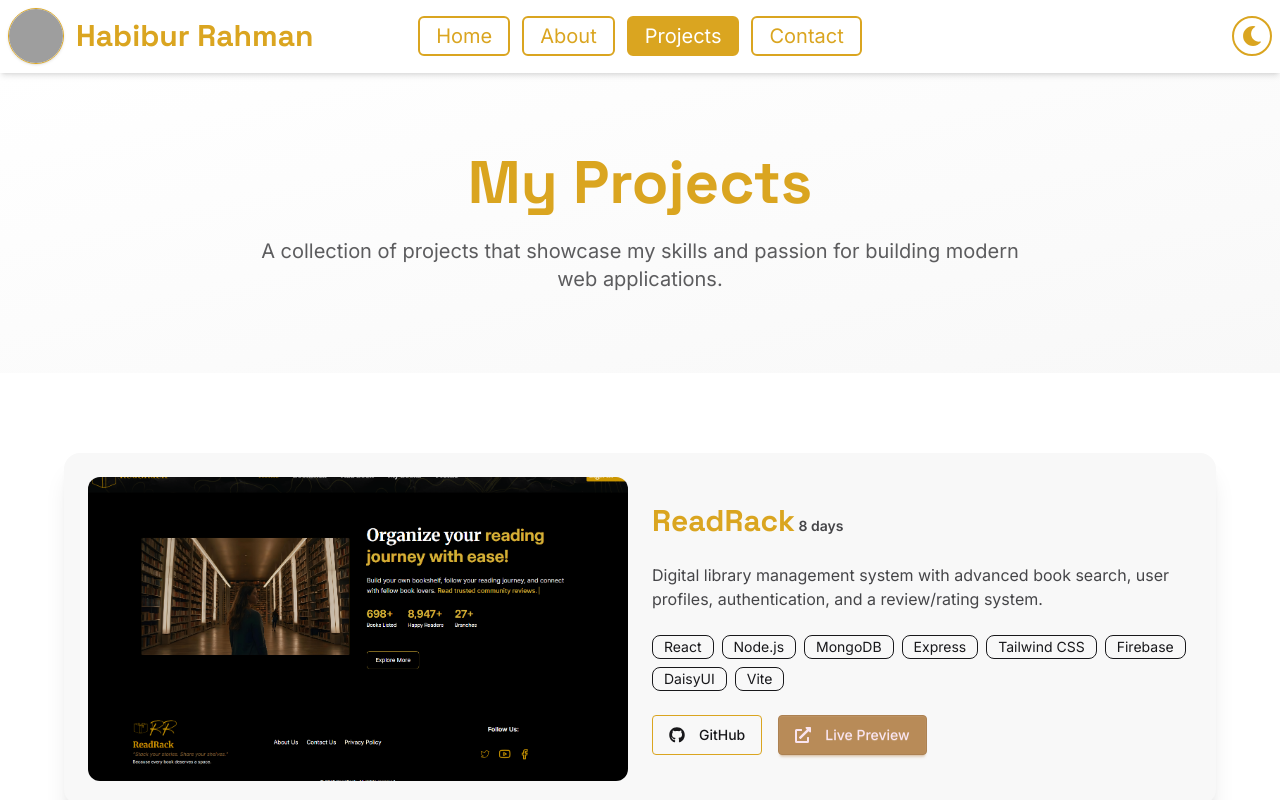
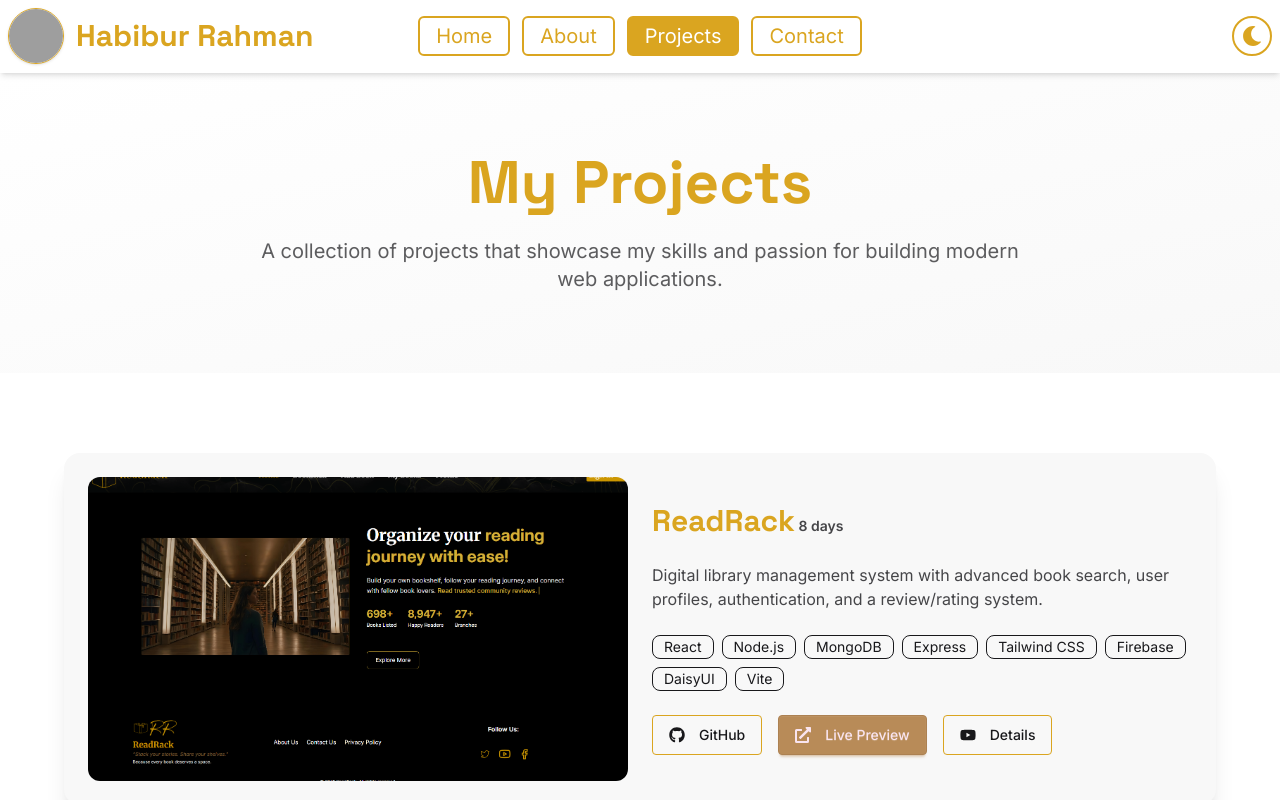
Before and after one commit to HabiburRahmanZihad/Habibur-Rahman-Zihad-Web, a React (Vite) app: page /projects in a window 1280 px wide. Shown: the top 800 px of the page. Built offline with nearby package versions, Linux system fonts and the light colour scheme; grey boxes are pictures that could not be loaded.

Commit message:
Add youtube link for details

```diff
--- /dev/null
+++ b/src/Pages/Projects/ProjectCard.jsx
@@ -0,0 +1,59 @@
+import { motion } from 'framer-motion';
+import { FaGithub, FaExternalLinkAlt, FaYoutube } from 'react-icons/fa';
+import { Link } from 'react-router';
+import Button from '../../Components/Buttons/Button';
+
+const ProjectCard = ({ project, index }) => {
+    return (
+        <motion.div
+            initial={{ opacity: 0, y: 50 }}
+            animate={{ opacity: 1, y: 0 }} // ✅ changed from whileInView to animate
+            transition={{ delay: index * 0.2, duration: 0.6, ease: 'easeOut' }}
+            className="flex flex-col lg:flex-row gap-4 sm:gap-6 bg-base-200 p-4 sm:p-6 rounded-2xl shadow-xl hover:shadow-2xl transition-shadow duration-300 overflow-hidden"
+        >
+            <div className="w-full">
+                <motion.img
+                    whileHover={{ scale: 1.03 }}
+                    transition={{ type: 'spring', stiffness: 200 }}
+                    src={project.image}
+                    alt={`${project.title} screenshot`}
+                    className="rounded-xl w-full h-auto object-cover aspect-video max-h-64 md:max-h-full"
+                />
+            </div>
+
+            <div className="flex flex-col justify-around w-full">
+                <div className="space-y-2 md:space-y-6">
+                    <h3 className="text-2xl md:text-3xl font-extrabold text-primary">
+                        {project.title}
+                        <span className="text-base-content/80 text-sm"> {project.duration}</span>
+                    </h3>
+                    <p className="text-sm sm:text-base text-base-content/80">{project.description}</p>
+                    <div className="flex flex-wrap gap-2">
+                        {project.technologies.map((tech, i) => (
+                            <span key={i} className="badge badge-outline">{tech}</span>
+                        ))}
+                    </div>
+                    <div className="flex flex-wrap gap-4 mt-4">
+                        <Link to={project.githubUrl} target="_blank">
+                            <Button variant="ghost" icon={FaGithub} iconPosition="left" className='border border-primary'>
+                                GitHub
+                            </Button>
+                        </Link>
+                        <Link to={project.liveUrl} target="_blank">
+                            <Button variant="secondary" icon={FaExternalLinkAlt} iconPosition="left">
+                                Live Preview
+                            </Button>
+                        </Link>
+                        <Link to={project.youtube_Video} target="_blank">
+                            <Button variant="ghost" icon={FaYoutube} iconPosition="left" className='border border-primary'>
+                                Details
+                            </Button>
+                        </Link>
+                    </div>
+                </div>
+            </div>
+        </motion.div>
+    );
+};
+
+export default ProjectCard;
--- a/src/Pages/Projects/Projects.jsx
+++ b/src/Pages/Projects/Projects.jsx
@@ -1,58 +1,11 @@
 import { motion } from 'framer-motion';
-import { FaGithub, FaExternalLinkAlt } from 'react-icons/fa';
+import { FaGithub } from 'react-icons/fa';
 import Button from '../../Components/Buttons/Button';
 import { Link, useLocation } from 'react-router';
 import ReadRackImg from '../../assets/AllPic/Projects/ReadRack.png';
 import SnapTaskerImg from '../../assets/AllPic/Projects/SnapTasker.png';
 import JobNestImg from '../../assets/AllPic/Projects/JobNestWeb.png';
-
-const ProjectCard = ({ project, index }) => {
-    return (
-        <motion.div
-            initial={{ opacity: 0, y: 50 }}
-            animate={{ opacity: 1, y: 0 }} // ✅ changed from whileInView to animate
-            transition={{ delay: index * 0.2, duration: 0.6, ease: 'easeOut' }}
-            className="flex flex-col lg:flex-row gap-4 sm:gap-6 bg-base-200 p-4 sm:p-6 rounded-2xl shadow-xl hover:shadow-2xl transition-shadow duration-300 overflow-hidden"
-        >
-            <div className="w-full">
-                <motion.img
-                    whileHover={{ scale: 1.03 }}
-                    transition={{ type: 'spring', stiffness: 200 }}
-                    src={project.image}
-                    alt={`${project.title} screenshot`}
-                    className="rounded-xl w-full h-auto object-cover aspect-video max-h-64 md:max-h-full"
-                />
-            </div>
-
-            <div className="flex flex-col justify-around w-full">
-                <div className="space-y-2 md:space-y-6">
-                    <h3 className="text-2xl md:text-3xl font-extrabold text-primary">
-                        {project.title}
-                        <span className="text-base-content/80 text-sm"> {project.duration}</span>
-                    </h3>
-                    <p className="text-sm sm:text-base text-base-content/80">{project.description}</p>
-                    <div className="flex flex-wrap gap-2">
-                        {project.technologies.map((tech, i) => (
-                            <span key={i} className="badge badge-outline">{tech}</span>
-                        ))}
-                    </div>
-                    <div className="flex flex-wrap gap-4 mt-4">
-                        <Link to={project.githubUrl} target="_blank">
-                            <Button variant="ghost" icon={FaGithub} iconPosition="left" className='border border-primary'>
-                                GitHub
-                            </Button>
-                        </Link>
-                        <Link to={project.liveUrl} target="_blank">
-                            <Button variant="secondary" icon={FaExternalLinkAlt} iconPosition="left">
-                                Live Preview
-                            </Button>
-                        </Link>
-                    </div>
-                </div>
-            </div>
-        </motion.div>
-    );
-};
+import ProjectCard from './ProjectCard';
 
 const Projects = () => {
     const location = useLocation(); // ✅ new: detect route
@@ -67,6 +20,7 @@ const Projects = () => {
             duration: '8 days',
             liveUrl: 'https://readrack-web.web.app',
             githubUrl: 'https://github.com/HabiburRahmanZihad/ReadRack',
+            youtube_Video: 'https://youtu.be/39602JBF34w',
         },
         {
             id: 2,
@@ -77,6 +31,7 @@ const Projects = () => {
             duration: '1 week',
             liveUrl: 'https://snaptask-web.web.app',
             githubUrl: 'https://github.com/HabiburRahmanZihad/SnapTasker',
+            youtube_Video: 'https://youtu.be/j5WxlTvR9pg',
         },
         {
             id: 3,
@@ -87,6 +42,7 @@ const Projects = () => {
             duration: '5 days',
             liveUrl: 'https://job-nest-web.web.app',
             githubUrl: 'https://github.com/HabiburRahmanZihad/Job-Nest-Web',
+            youtube_Video: 'https://youtu.be/6f7UYlPuv-Y',
         },
     ];
 
```
